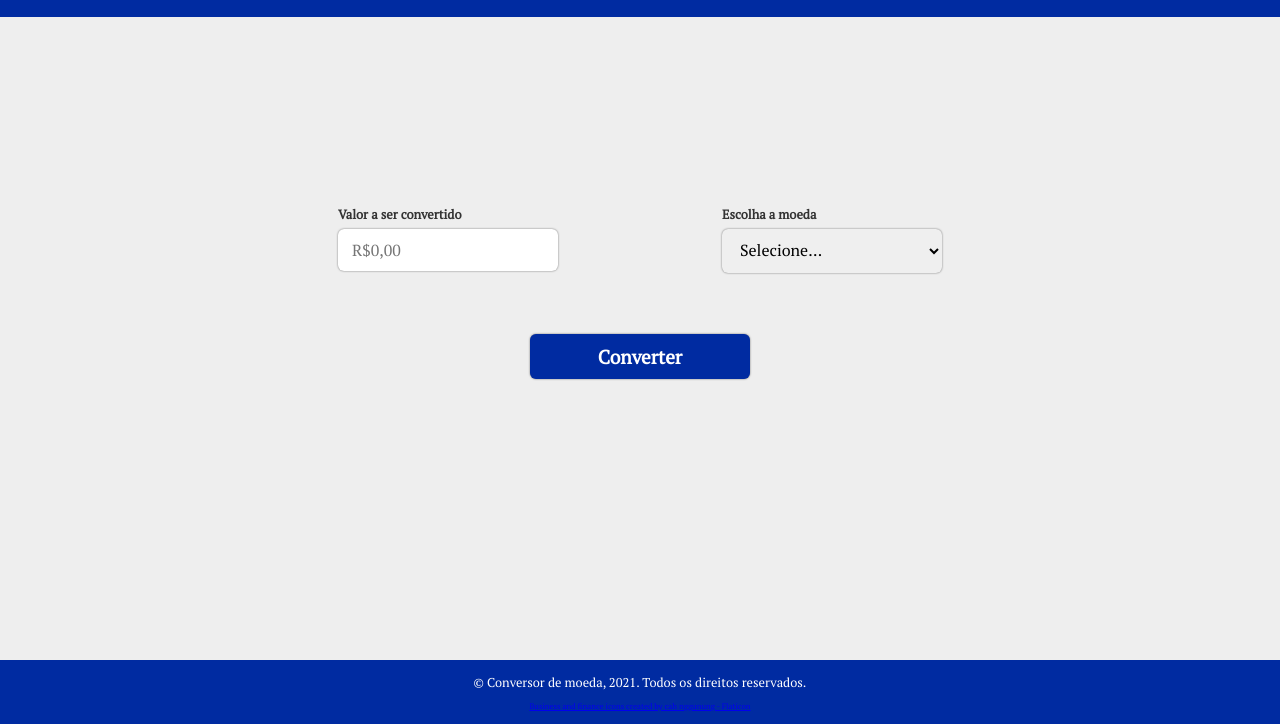
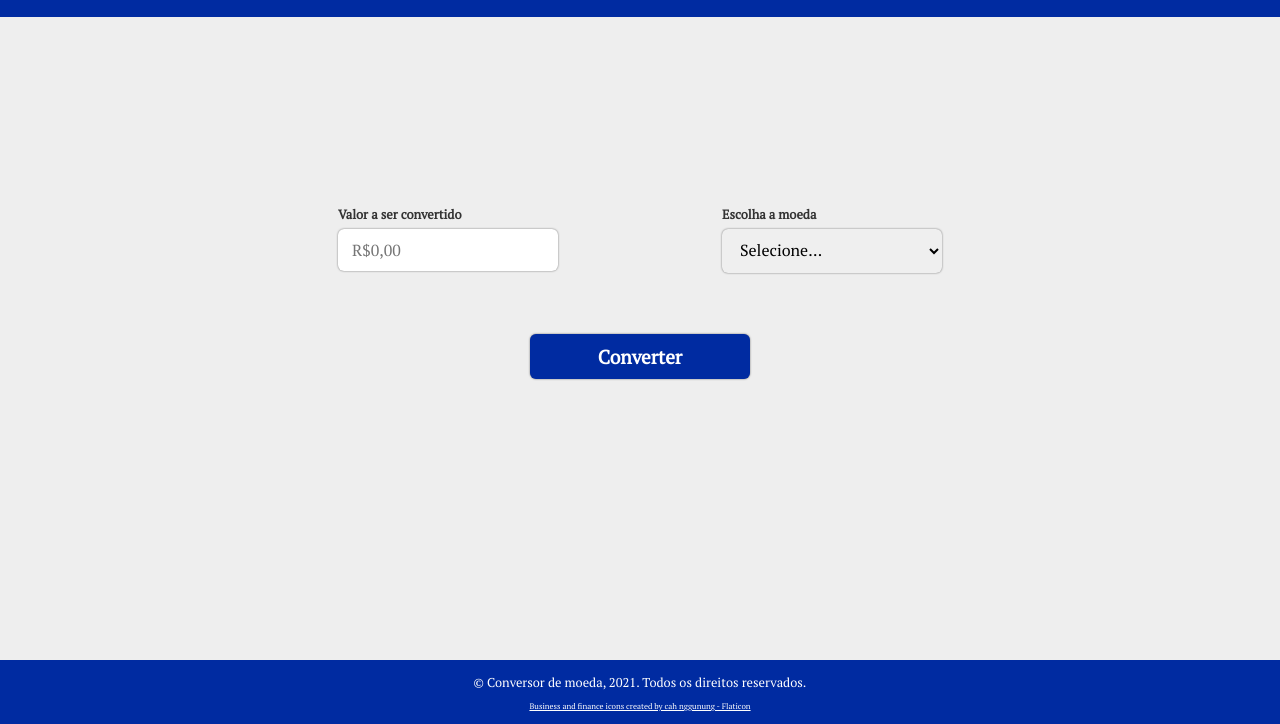
Before and after one commit to fefagundes-15/Currency-converter, a plain HTML site: page index.html in a window 1280 px wide. Shown: the part 76-800 px from the top of the page. Drawn offline with Linux system fonts and the light colour scheme.

Commit message:
Update index.html

```diff
--- a/index.html
+++ b/index.html
@@ -53,7 +53,7 @@
     <footer>
         <span>
             &copy; Conversor de moeda, 2021. Todos os direitos reservados. <br>
-            <a style="font-size: 8px; text-align: right; font-color: #fff" href="https://www.flaticon.com/free-icons/business-and-finance" title="business and finance icons">Business and finance icons created by cah nggunung - Flaticon</a>
+            <a style="font-size: 8px; text-align: right; color: #fff" href="https://www.flaticon.com/free-icons/business-and-finance" title="business and finance icons">Business and finance icons created by cah nggunung - Flaticon</a>
         </span>
     </footer>
     <!-- JS -->
```
